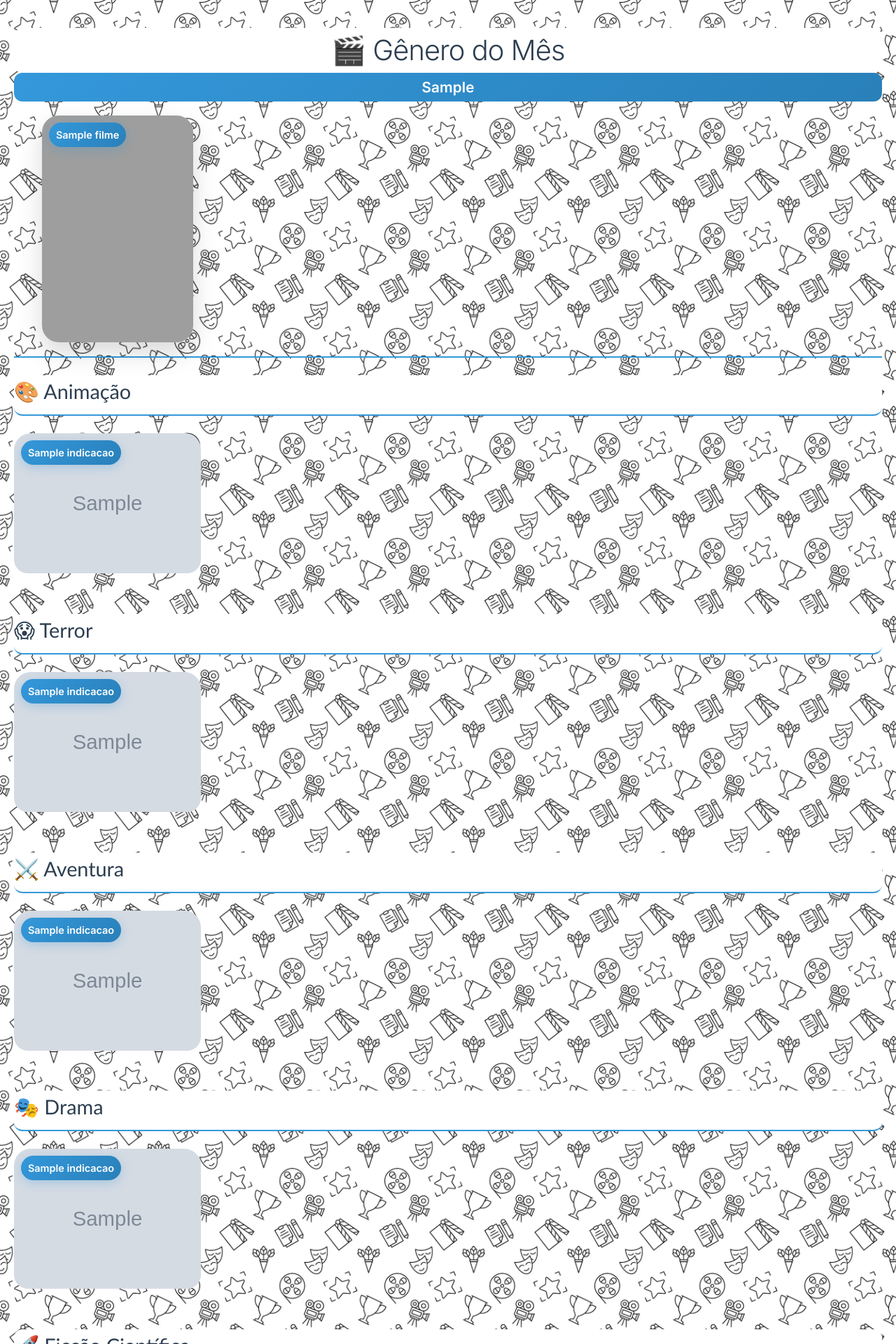
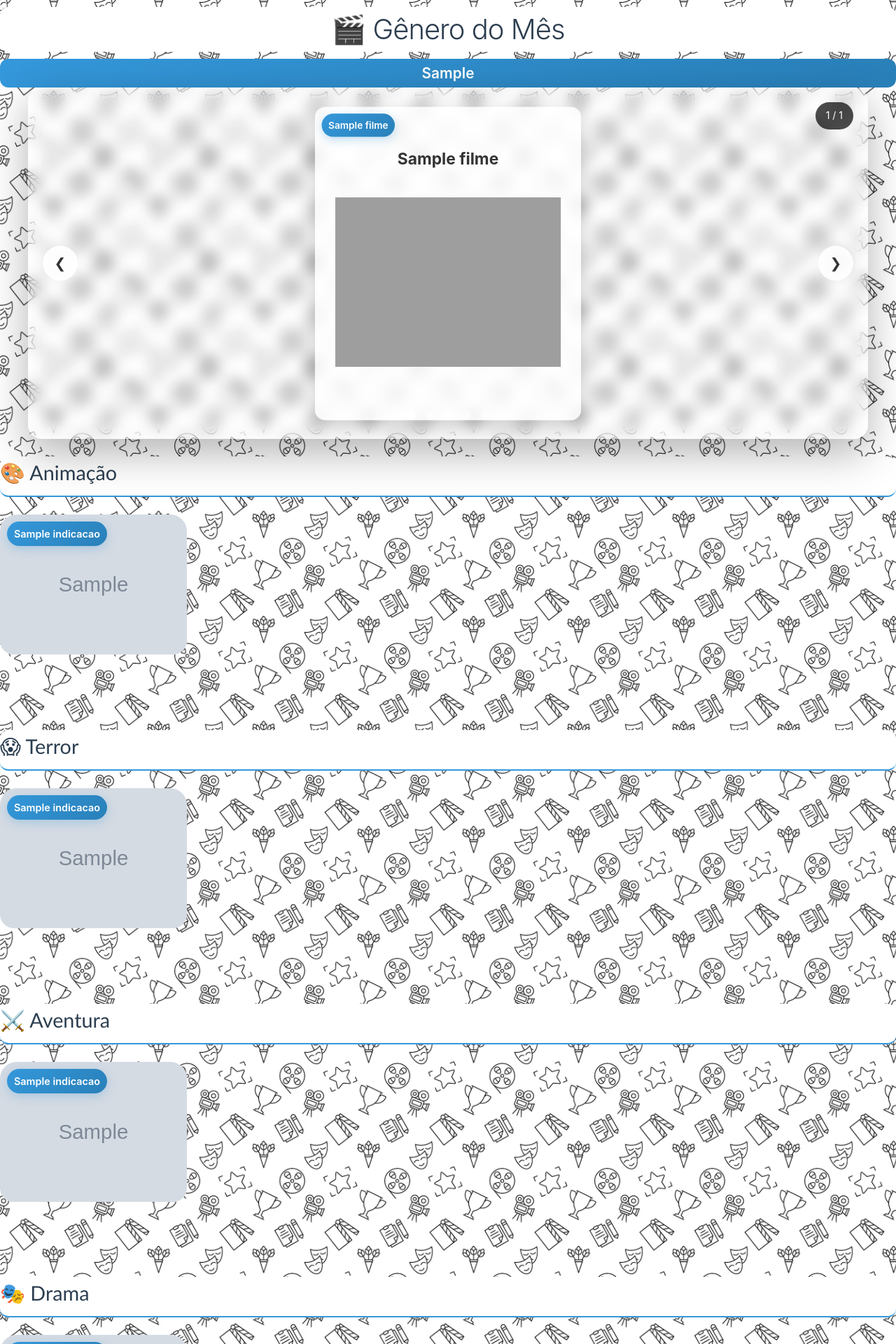
Before and after one commit to EduardoLBorges/Clube-do-filme, a Flask app: page / in a window 1280 px wide. Shown: the top 1920 px of the page at 70% size. Run offline with Flask 3, Linux system fonts and the light colour scheme; grey boxes marked "Sample" are stand-in pictures; a database or web service that is not in the repository returns one stand-in record (values such as "Sample title"); some libraries are stand-ins or nearby versions; grey boxes are pictures that could not be loaded.

Commit message:
feat: implement responsive slideshow for monthly genre display

```diff
--- /dev/null
+++ b/static/home.css
@@ -0,0 +1,471 @@
+/* Reset básico */
+* {
+  margin: 0;
+  padding: 0;
+  box-sizing: border-box;
+}
+
+html,
+body {
+  height: 100%;
+  margin: 0;
+  display: flex;
+  flex-direction: column;
+  font-family: 'Inter', sans-serif;
+  background-image: url('/static/imagens/background.avif');
+  background-repeat:repeat;
+  background-size: 300px;
+  background-position: fixed;
+  color: #2c3e50;
+  line-height: 1.6;
+  overflow-x: hidden;
+}
+
+main {
+  flex: 1;
+  padding: 40px 20px;
+  max-width: 1400px;
+  margin: 0 auto;
+  width: 100%;
+}
+
+footer {
+  padding: 20px;
+  background: rgba(255, 255, 255, 0.9);
+  backdrop-filter: blur(10px);
+  border-top: 1px solid rgba(0, 0, 0, 0.1);
+  color: #666;
+  font-size: 0.9rem;
+}
+
+h1 {
+  font-size: 2.5rem;
+  color: #2c3e50;
+  text-align: center;
+  font-weight: 300;
+  letter-spacing: -1px;
+  background: #fff;
+  border-radius: 12px;
+  margin-block: 10px;
+}
+
+.slideshow-container {
+    position: relative;
+    max-width: 1200px;
+    width: 100%;
+    margin: 0 auto;
+    border-radius: 20px;
+    box-shadow: 0 20px 60px rgba(0, 0, 0, 0.3);
+    background: rgba(255, 255, 255, 0.1);
+    backdrop-filter: blur(10px);
+    border: 1px solid rgba(255, 255, 255, 0.2);
+}
+
+.slides-wrapper {
+    display: flex;
+    transition: transform 0.6s cubic-bezier(0.4, 0, 0.2, 1);
+    height: 500px;
+    width: 100%;
+    border-radius: 20px;
+}
+
+.slide {
+    min-width: 100%;
+    width: 100%;
+    height: 100%;
+    position: relative;
+    display: flex;
+    align-items: center;
+    justify-content: center;
+    padding: 40px;
+    flex-shrink: 0;
+    flex-grow: 0;
+    flex-basis: 100%;
+}
+
+.card {
+    background: rgba(255, 255, 255, 0.8);
+    border-radius: 15px;
+    padding: 30px;
+    text-align: center;
+    box-shadow: 0 10px 30px rgba(0, 0, 0, 0.2);
+    transform: scale(0.95);
+    transition: all 0.4s cubic-bezier(0.4, 0, 0.2, 1);
+    max-width: 400px;
+    width: 100%;
+    position: relative;
+    z-index: 4;
+}
+
+.card:hover {
+    transform: scale(1.05) translateY(-10px);
+    box-shadow: 0 20px 50px rgba(0, 0, 0, 0.3);
+    background: rgba(255, 255, 255, 1);
+}
+
+.card img {
+    width: 100%;
+    height: 300px;
+    object-fit:contain;
+    border-radius: 10px;
+    margin-bottom: 20px;
+    transition: transform 0.4s ease;
+    border-radius: 12px;
+}
+
+.card:hover img {
+    transform: scale(1.1);
+}
+
+.card h3 {
+    color: #333;
+    margin-bottom: 15px;
+    margin-top: 30px;
+    font-size: 1.5rem;
+    font-weight: bold;
+}
+
+.card p {
+    color: #666;
+    line-height: 1.6;
+    font-size: 1rem;
+}
+
+.card .price {
+    color: #667eea;
+    font-size: 1.3rem;
+    font-weight: bold;
+    margin-top: 5px;
+}
+
+.navigation {
+    position: absolute;
+    top: 50%;
+    transform: translateY(-50%);
+    background: rgba(255, 255, 255, 0.9);
+    border: none;
+    width: 50px;
+    height: 50px;
+    border-radius: 50%;
+    cursor: pointer;
+    display: flex;
+    align-items: center;
+    justify-content: center;
+    font-size: 20px;
+    color: #333;
+    transition: all 0.3s ease;
+    z-index: 10;
+}
+
+.navigation:hover {
+    background: rgba(255, 255, 255, 1);
+    transform: translateY(-50%) scale(1.1);
+    box-shadow: 0 5px 15px rgba(0, 0, 0, 0.2);
+}
+
+.prev {
+    left: 20px;
+}
+
+.next {
+    right: 20px;
+}
+
+/* Ajuste para o dots container */
+.dots-container {
+    position: absolute;
+    bottom: 0;
+    left: 0;
+    right: 0;
+    text-align: center;
+    padding: 20px;
+    z-index: 10;
+}
+
+.dot {
+    height: 12px;
+    width: 12px;
+    margin: 0 5px;
+    background-color: rgba(255, 255, 255, 0.5);
+    border-radius: 50%;
+    display: inline-block;
+    cursor: pointer;
+    transition: all 0.3s ease;
+}
+
+.dot.active,
+.dot:hover {
+    background-color: white;
+    transform: scale(1.2);
+}
+
+.slide-counter {
+    position: absolute;
+    top: 20px;
+    right: 20px;
+    background: rgba(0, 0, 0, 0.7);
+    color: white;
+    padding: 8px 15px;
+    border-radius: 20px;
+    font-size: 14px;
+    z-index: 10;
+}
+
+/* Responsividade Mobile */
+
+/* Ajustes específicos para mobile */
+@media (max-width: 768px) {
+    .slideshow-container {
+        width: calc(100% - 20px); /* Considera o padding do body */
+        margin: 0 auto;
+        border-radius: 15px;
+    }
+
+    .slides-wrapper {
+        height: auto;
+        min-height: 400px; /* Ajustado para melhor proporção */
+    }
+
+    .slide {
+        padding: 15px;
+    }
+
+    .card {
+        max-width: 100%;
+        padding: 15px;
+        transform: scale(1); /* Remove o scale menor em mobile */
+    }
+
+    .card:hover {
+        transform: scale(1.02); /* Efeito mais sutil em mobile */
+    }
+}
+
+@media (max-width: 480px) {
+    .slideshow-container {
+        width: calc(100% - 20px);
+        border-radius: 12px;
+    }
+
+    .slides-wrapper {
+        min-height: 350px;
+    }
+
+    .slide {
+        padding: 10px;
+    }
+
+    .card {
+        padding: 12px;
+    }
+}
+
+/* Animações extras */
+@keyframes slideIn {
+    from {
+        opacity: 0;
+        transform: translateX(50px);
+    }
+    to {
+        opacity: 1;
+        transform: translateX(0);
+    }
+}
+
+.card {
+    animation: slideIn 0.6s ease-out;
+    position: relative;
+    overflow: hidden;
+}
+
+.numero {
+  position: absolute;
+  top: 10px;
+  left: 10px;
+  background: linear-gradient(135deg, #3498db, #2980b9);
+  color: white;
+  font-size: 0.9rem;
+  font-weight: 600;
+  padding: 6px 10px;
+  border-radius: 20px;
+  box-shadow: 0 4px 15px rgba(52, 152, 219, 0.3);
+}
+
+/* ===== PÁGINA HOME - DESIGN MODERNO ===== */
+.genero-semana {
+  text-align: center;
+  border-bottom: 2px solid #3498db;
+}
+
+.genero-semana-grid {
+  display: grid;
+  grid-template-columns: repeat(5, 1fr);
+  gap: 20px;
+  max-width: 1200px;
+  margin-left: auto;
+  margin-right: auto;
+  padding: 20px 20px;
+}
+
+@media (max-width: 1024px) {
+  .genero-semana-grid {
+    grid-template-columns: repeat(3, 1fr);
+    gap: 18px;
+  }
+}
+
+@media (max-width: 768px) {
+  .genero-semana-grid {
+    grid-template-columns: repeat(2, 1fr);
+    gap: 15px;
+    max-width: 400px;
+  }
+}
+
+@media (max-width: 480px) {
+  .genero-semana-grid {
+    grid-template-columns: 1fr;
+    max-width: 250px;
+    gap: 20px;
+  }
+}
+
+.filmes-semana {
+  background: transparent;
+  border-radius: 20px;
+  box-shadow: 0 12px 30px rgba(0, 0, 0, 0.12);
+  overflow: hidden;
+  transition: all 0.3s ease;
+  width: 100%;
+  aspect-ratio: 2/3;
+  position: relative;
+}
+
+.filmes-semana:hover {
+  transform: translateY(-6px);
+  box-shadow: 0 20px 40px rgba(0, 0, 0, 0.18);
+}
+
+.filmes-semana img {
+  width: 100%;
+  height: 100%;
+  object-fit: cover;
+  background: #f8f9fa;
+  border-radius: 16px;
+  transition: transform 0.3s ease;
+}
+
+.filmes-semana:hover img {
+  transform: scale(1.03);
+}
+
+.titulo {
+  background: linear-gradient(135deg, #3498db, #2980b9);
+  color: white;
+  padding-block: 4px;
+  font-size: 1.3rem;
+  font-weight: 600;
+  text-align: center;
+  margin: 0;
+  border-radius: 12px;
+}
+
+/* ===== GRIDS DE FILMES REORGANIZADAS ===== */
+.categoria-section {
+  margin-top: 25px;
+  margin-bottom: 25px;
+}
+
+.categoria-titulo {
+  font-size: 1.8rem;
+  color: #2c3e50;
+  margin-bottom: 25px;
+  font-weight: 300;
+  text-align: left;
+  border-bottom: 2px solid #3498db;
+  padding-bottom: 10px;
+  font-family:'Trebuchet MS', 'Lucida Sans Unicode', 'Lucida Grande', 'Lucida Sans', Arial, sans-serif;
+  background: #FFF;
+  border-radius: 12px;
+}
+
+.filmes-grid-home {
+  display: flex;
+  overflow-x: auto;
+  gap: 20px;
+  margin-bottom: 40px;
+  padding-bottom: 10px;
+  scroll-behavior: smooth;
+}
+
+.filmes-grid-home::-webkit-scrollbar {
+  height: 8px;
+}
+
+.filmes-grid-home::-webkit-scrollbar-track {
+  background: rgba(0, 0, 0, 0.1);
+  border-radius: 10px;
+}
+
+.filmes-grid-home::-webkit-scrollbar-thumb {
+  background: linear-gradient(135deg, #3498db, #2980b9);
+  border-radius: 10px;
+}
+
+.filmes-grid-home::-webkit-scrollbar-thumb:hover {
+  background: linear-gradient(135deg, #2980b9, #3498db);
+}
+
+.filmes-grid-home .filme-item {
+  flex: 0 0 140px;
+  min-width: fit-content;
+}
+
+.filmes-grid-real {
+  display: grid;
+  grid-template-columns: repeat(auto-fill, minmax(120px, 1fr));
+  gap: 25px;
+  margin-top: 40px;
+}
+
+.filme-item {
+  background: transparent;
+  border-radius: 24px;
+  overflow: hidden;
+  text-align: center;
+  position: relative;
+  transition: all 0.3s ease;
+  max-width: fit-content;
+  height: 100%;
+}
+
+.filme-item:hover {
+  transform: translateY(-5px);
+  box-shadow: 0 20px 40px rgba(0, 0, 0, 0.15);
+}
+
+.filme-item img {
+  width: 100%;
+  height: 200px;
+  object-fit: cover;
+  background: #f8f9fa;
+  border-radius: 20px;
+  transition: transform 0.3s ease;
+}
+
+.filme-item:hover img {
+  transform: scale(1.05);
+}
+
+.numero {
+  position: absolute;
+  top: 10px;
+  left: 10px;
+  background: linear-gradient(135deg, #3498db, #2980b9);
+  color: white;
+  font-size: 0.9rem;
+  font-weight: 600;
+  padding: 6px 10px;
+  border-radius: 20px;
+  box-shadow: 0 4px 15px rgba(52, 152, 219, 0.3);
+}
--- a/templates/home.html
+++ b/templates/home.html
@@ -1,31 +1,47 @@
 <!DOCTYPE html>
-<html lang="pt-br">
+<html lang="pt-BR">
 
 <head>
   <meta charset="UTF-8">
   <meta name="viewport" content="width=device-width, initial-scale=1.0">
-  <title>Clube do Filme</title>
-  <link href="https://fonts.googleapis.com/css2?family=Inter:wght@300;400;500;600&display=swap" rel="stylesheet">
-  <link rel="stylesheet" href="{{ url_for('static', filename='style.css') }}">
+  <title>Slideshow de Cards Responsivo</title>
+  <link rel="stylesheet" href="{{ url_for('static', filename='home.css') }}">
 </head>
 
 <body>
-  <main>
   <h1>🎬 Gênero do Mês</h1>
+  <div class="titulo">{{ genero_da_semana }}</div>
+  <div class="slideshow-container">
+    <div class="slide-counter">
+      <span id="current-slide">1</span> / <span id="total-slides">5</span>
+    </div>
 
-    <div class="genero-semana">
-      <div class="titulo">{{ genero_da_semana }}</div>
-      <div class="genero-semana-grid">
+    <div class="slides-wrapper" id="slides-wrapper">
       {% for f in filmes_genero %}
-        <div class="filmes-semana">
-          <div class="numero">{{ f[3] }}</div>
+      <div class="slide">
+        <div class="card">
+          <h3>{{ f[1] }}</h3>
           <a href="{{ url_for('avaliar', filme_id=f[0]) }}">
             <img src="{{ f[2] }}" alt="{{ f[1] }}">
           </a>
+          <div class="numero">{{ f[3] }}</div>
+        </div>
       </div>
       {% endfor %}
     </div>
+
+    <button class="navigation prev" onclick="changeSlide(-1)">❮</button>
+    <button class="navigation next" onclick="changeSlide(1)">❯</button>
+
+    <div class="dots-container">
+      <span class="dot active" onclick="currentSlide(1)"></span>
+      <span class="dot" onclick="currentSlide(2)"></span>
+      <span class="dot" onclick="currentSlide(3)"></span>
+      <span class="dot" onclick="currentSlide(4)"></span>
+      <span class="dot" onclick="currentSlide(5)"></span>
     </div>
+  </div>
+
 
   <div class="categoria-section">
     <h2 class="categoria-titulo">🎨 Animação</h2>
@@ -96,8 +112,99 @@
       {% endfor %}
     </div>
   </div>
-  </main>
 
+  <script>
+    let slideIndex = 0;
+    const slides = document.querySelectorAll('.slide');
+    const dots = document.querySelectorAll('.dot');
+    const slidesWrapper = document.getElementById('slides-wrapper');
+    const totalSlides = slides.length;
+
+    // Atualiza o contador
+    document.getElementById('total-slides').textContent = totalSlides;
+
+    function showSlide(index) {
+      // Normaliza o índice
+      if (index >= totalSlides) slideIndex = 0;
+      if (index < 0) slideIndex = totalSlides - 1;
+
+      // Move os slides
+      const translateX = -slideIndex * 100;
+      slidesWrapper.style.transform = `translateX(${translateX}%)`;
+
+      // Atualiza os dots
+      dots.forEach(dot => dot.classList.remove('active'));
+      dots[slideIndex].classList.add('active');
+
+      // Atualiza o contador
+      document.getElementById('current-slide').textContent = slideIndex + 1;
+    }
+
+    function changeSlide(direction) {
+      slideIndex += direction;
+      showSlide(slideIndex);
+    }
+
+    function currentSlide(index) {
+      slideIndex = index - 1;
+      showSlide(slideIndex);
+    }
+
+    // Auto-play (opcional)
+    setInterval(() => {
+      slideIndex++;
+      showSlide(slideIndex);
+    }, 5000);
+
+    // Suporte a gestos em mobile
+    let startX = 0;
+    let endX = 0;
+
+    slidesWrapper.addEventListener('touchstart', (e) => {
+      startX = e.touches[0].clientX;
+    });
+
+    slidesWrapper.addEventListener('touchend', (e) => {
+      endX = e.changedTouches[0].clientX;
+
+      const diff = startX - endX;
+
+      if (Math.abs(diff) > 50) { // Mínimo de 50px para registrar o swipe
+        if (diff > 0) {
+          changeSlide(1); // Swipe para esquerda = próximo slide
+        } else {
+          changeSlide(-1); // Swipe para direita = slide anterior
+        }
+      }
+    });
+
+    // Pausa o auto-play quando o mouse está sobre o slideshow
+    const container = document.querySelector('.slideshow-container');
+    let autoPlayInterval;
+
+    function startAutoPlay() {
+      autoPlayInterval = setInterval(() => {
+        slideIndex++;
+        showSlide(slideIndex);
+      }, 5000);
+    }
+
+    function stopAutoPlay() {
+      clearInterval(autoPlayInterval);
+    }
+
+    container.addEventListener('mouseenter', stopAutoPlay);
+    container.addEventListener('mouseleave', startAutoPlay);
+
+    // Inicia o auto-play
+    startAutoPlay();
+
+    // Suporte a teclado
+    document.addEventListener('keydown', (e) => {
+      if (e.key === 'ArrowLeft') changeSlide(-1);
+      if (e.key === 'ArrowRight') changeSlide(1);
+    });
+  </script>
 </body>
 
 </html>
```
Lines whose indentation alone changed are shown as unchanged.
